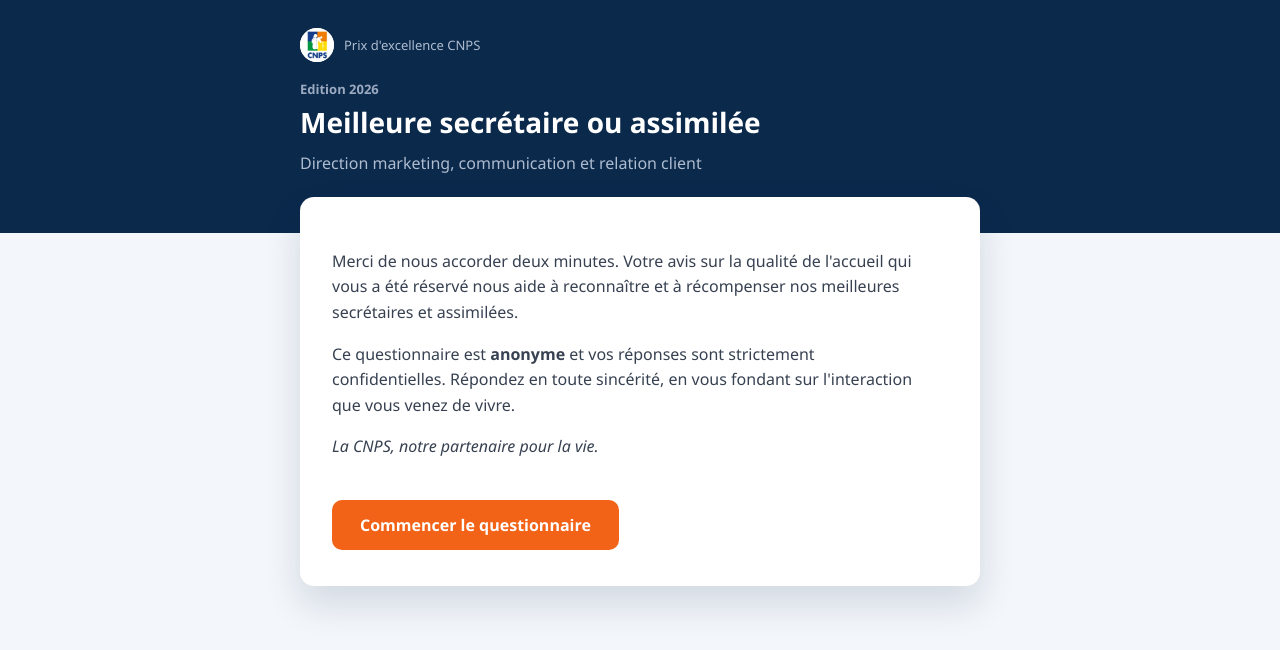
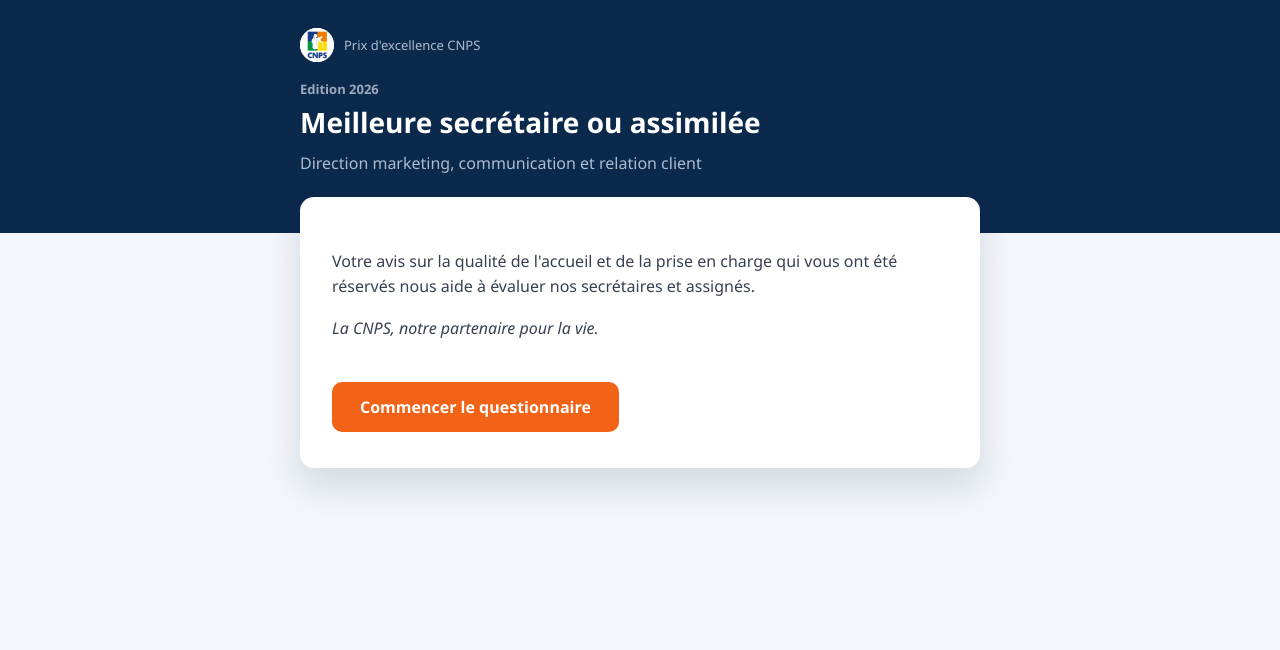
Before and after one commit to moaye-k/CNPS, a Flask app: page / in a window 1280 px wide. Shown: the top 650 px of the page. Run offline with Flask 3, Linux system fonts and the light colour scheme.

Commit message:
Update welcome message

```diff
--- a/templates/home.html
+++ b/templates/home.html
@@ -2,10 +2,7 @@
 {% block card_class %}home-card{% endblock %}
 {% block hero_title_home %}Meilleure secrétaire ou assimilée{% endblock %}
 {% block content %}
-<p>Merci de nous accorder deux minutes. Votre avis sur la qualité de l'accueil qui vous a été réservé
-nous aide à reconnaître et à récompenser nos meilleures secrétaires et assimilées.</p>
-<p>Ce questionnaire est <strong>anonyme</strong> et vos réponses sont strictement confidentielles.
-Répondez en toute sincérité, en vous fondant sur l'interaction que vous venez de vivre.</p>
+<p>Votre avis sur la qualité de l'accueil et de la prise en charge qui vous ont été réservés nous aide à évaluer nos secrétaires et assignés.</p>
 <p><em>La CNPS, notre partenaire pour la vie.</em></p>
 
 <a class="btn" href="{{ url_for('etape1') }}">Commencer le questionnaire</a>
```
